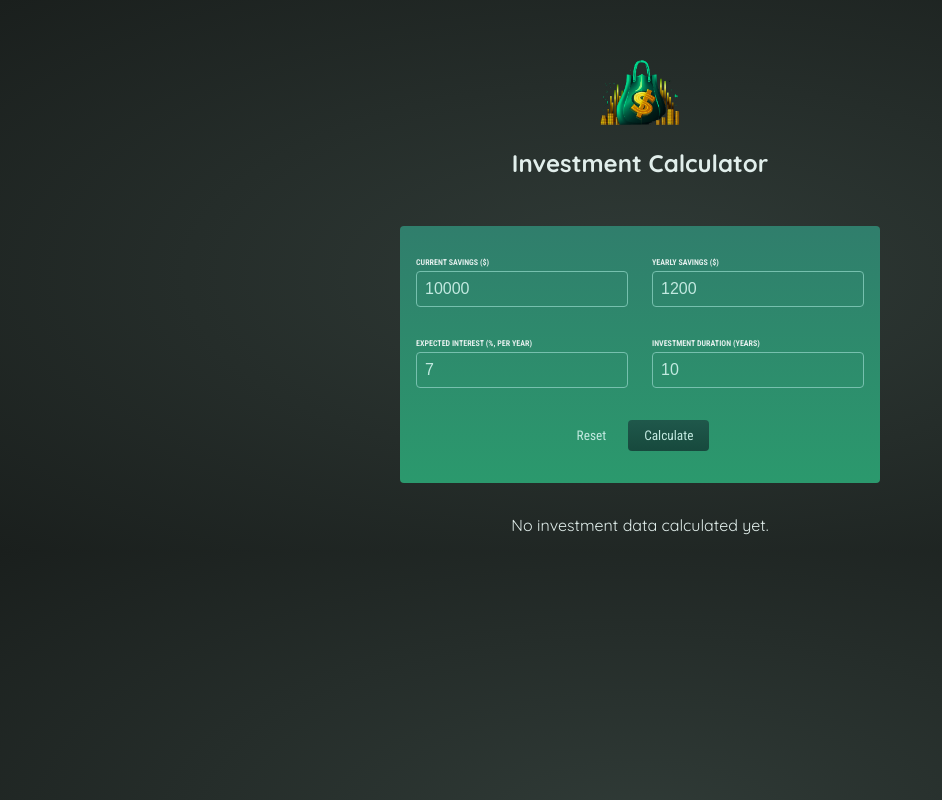
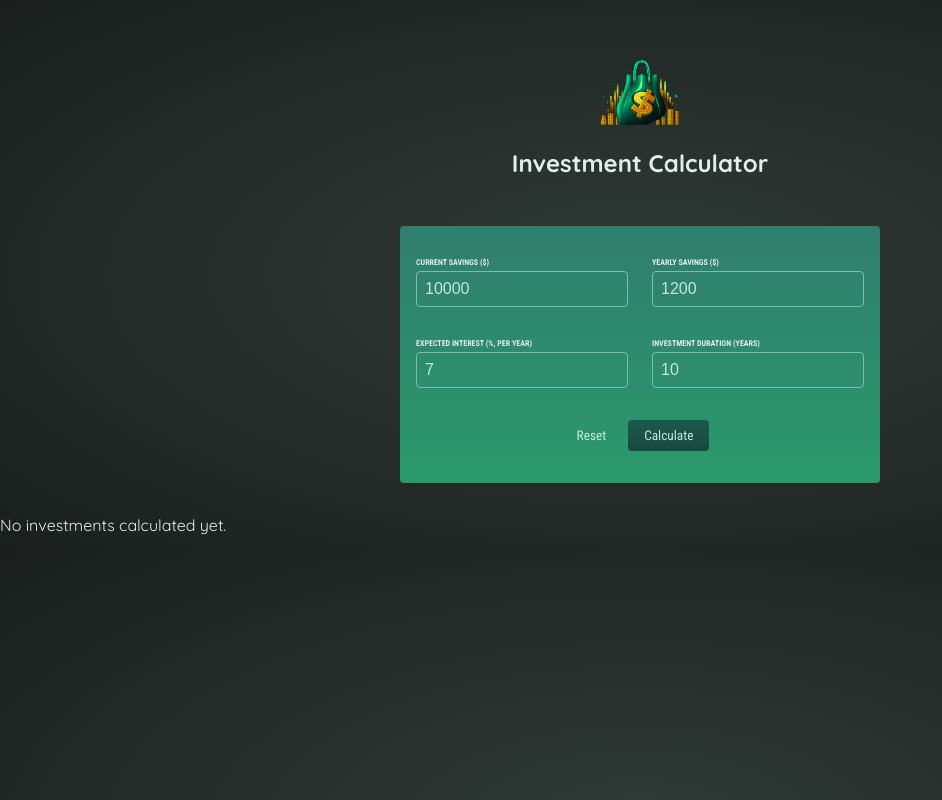
Before and after one commit to varje/01-starting-project-20, a React (Create React App) app: page / in a window 1280 px wide. Shown: the whole page, without its empty margins (0-942 px from the left). Built offline with nearby package versions, Linux system fonts and the light colour scheme.

Commit message:
refactor code

```diff
--- a/src/App.js
+++ b/src/App.js
@@ -4,11 +4,15 @@ import Header from './components/Header';
 import InvestmentsTable from './components/InvestmentsTable';
 
 function App() {
-  const [investmentData, setInvestmentData] = useState([]);
+  const [userInput, setUserInput] = useState(null);
 
   const calculateHandler = (userInput) => {
-    const yearlyData = []; // per-year results
+    setUserInput(userInput);
+  };
 
+  const yearlyData = []; // per-year results
+
+  if (userInput) {
     let currentSavings = userInput['current-savings'];
     const yearlyContribution = userInput['yearly-contribution'];
     const expectedReturn = userInput['expected-return'] / 100;
@@ -24,14 +28,14 @@ function App() {
         yearlyContribution: yearlyContribution,
       });
     }
-    setInvestmentData(yearlyData);
-  };
+  }
 
   return (
     <div>
       <Header />
       <CalculatorForm onCalculate={calculateHandler} />
-      <InvestmentsTable data={investmentData} />
+      {!userInput && <p>No investments calculated yet.</p>}
+      {userInput && <InvestmentsTable data={yearlyData} />}
     </div>
   );
 }
```
